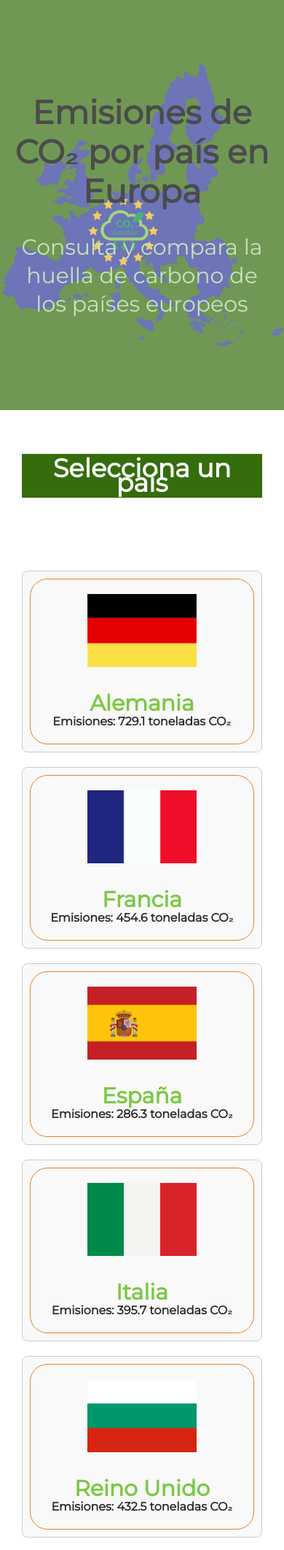
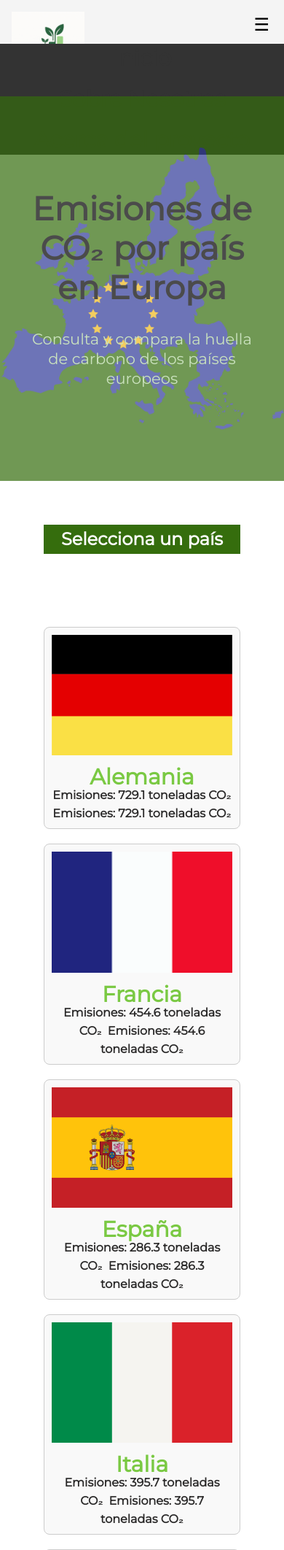
Before and after one commit to alusilcof5/eu_emisions, a Flask app: page / in a window 390 px wide. Shown: the top 2124 px of the page at 73% size. Run offline with Flask 3, Linux system fonts and the light colour scheme.

Commit message:
feature:adding about us and project

```diff
--- a/main.py
+++ b/main.py
@@ -3,7 +3,7 @@ from flask import Flask, render_template
 
 app = Flask(__name__)
 
-# Ruta principal que muestra las emisiones de CO2 por país
+# Ruta principal - vista general de todos los países
 @app.route('/')
 def index():
     with open('static/json/emisiones_co2.json', 'r') as f:
@@ -11,13 +11,24 @@ def index():
 
     return render_template('index.html', countries=countries)
 
+# Ruta "About Us" - información del equipo
+@app.route('/about')
+def about():
+    # No necesitamos leer el JSON aquí, porque no mostramos países
+    return render_template('about.html')
+
+@app.route('/project')
+def project():
+    # No necesitamos leer el JSON aquí, porque no mostramos países
+    return render_template('project.html')
+
+# Ruta para ver detalles de un país
 @app.route('/country/<country_code>')
 def country_details(country_code):
-    # Cargar los datos de emisiones de CO2 desde el archivo JSON
     with open('static/json/emisiones_co2.json', 'r') as f:
         countries = json.load(f)
 
-    # Buscar el país por su código
+    # Buscar el país por su código (por ejemplo: 'es', 'fr', etc.)
     country = next((c for c in countries if c['code'] == country_code), None)
 
     if country is None:
@@ -25,6 +36,5 @@ def country_details(country_code):
 
     return render_template('country_details.html', country=country)
 
-
 if __name__ == '__main__':
     app.run(debug=True)
--- a/static/css/style.css
+++ b/static/css/style.css
@@ -7,7 +7,6 @@ body {
     font-size: 30px;
     line-height: 20px;
     background-color: #fff;
-
 }
 
 h1, h2, p {
@@ -15,11 +14,7 @@ h1, h2, p {
     word-break: break-word;
     overflow-wrap: break-word;
     hyphens: auto;
-
-
 }
-
-
 
 h2 {
     font-size: 150px;
@@ -33,7 +28,6 @@ h3 {
     padding: 10px;
 }
 
-
 .paragraph {
     color: #b4d6a3;
     opacity: 1;
@@ -43,7 +37,6 @@ h3 {
 h1 {
     font-size: 2em;
     line-height: 1.2;
-
 }
 
 ul {
@@ -75,6 +68,11 @@ ul {
     text-align: right;
 }
 
+.favicon img {
+    height: 50px;
+
+}
+
 main {
     padding: 0 30px 100px;
 }
@@ -82,50 +80,16 @@ main {
 .main__title {
     text-align: center;
     margin-bottom: 100px;
-    color: #fff
-
+    color: #fff;
 }
 
-.list {
-    display: flex;
-    justify-content: space-around;
+a {
+    text-decoration: none; /* 🔥 Esto elimina subrayado globalmente */
 }
 
-.list__item a {
+a:visited {
     text-decoration: none;
-    display: flex;
-    flex-direction: column;
-    align-items: center;
     color: inherit;
-    gap: 20px;
-    padding: 20px;
-    border-radius: 24px;
-    border: 1px solid #EB8028;
-    transition: 0.2s;
-}
-.item__img {
-    object-fit: contain;
-    width: 150px;
-}
-
-.list__item a:hover {
-    box-shadow: 1px 1px 4px 4px #7ac943;
-}
-
-.main__rez {
-    display: flex;
-    flex-direction: column;
-    gap: 20px;
-    align-items: center;
-}
-
-.rez__img {
-    object-fit: contain;
-    width: 300px;
-}
-
-.main__title--margin {
-    margin-bottom: 50px;
 }
 
 .list {
@@ -134,9 +98,7 @@ main {
     gap: 20px;
     list-style-type: none;
     padding: 0;
-
 }
-
 
 .list__item {
     border: 1px solid #ccc;
@@ -144,12 +106,12 @@ main {
     border-radius: 8px;
     text-align: center;
     background-color: #f9f9f9;
-
 }
 
 .card__content {
     margin-top: 10px;
     justify-content: center;
+    text-decoration: none;
 }
 
 .item__img {
@@ -162,12 +124,14 @@ main {
     font-weight: bold;
     display: block;
     color: #7ac943;
+    text-decoration: none;
 }
 
 .country__co2 {
     color: #2b2a2a;
     font-size: medium;
     font-weight: bold;
+    text-decoration: none;
 }
 
 .footer {
@@ -192,7 +156,7 @@ main {
     margin-bottom: 20px;
 }
 
-.team__list {
+.legal {
     display: flex;
     flex-wrap: wrap;
     justify-content: center;
@@ -201,11 +165,11 @@ main {
     margin: 0;
 }
 
-.team__list li {
+.legal li {
     list-style: none;
 }
 
-.team__list a {
+.legal a {
     display: inline-block;
     color: white;
     font-size: 1rem;
@@ -221,6 +185,89 @@ main {
     background-color: white;
     color: #7ac943;
 }
+
+/* Navbar Styles (Responsive) */
+.navbar {
+    display: flex;
+    justify-content: space-between;
+    align-items: center;
+    padding: 1rem;
+    background-color: #f4f4f4; /* Cambia según tu diseño */
+}
+
+.navbar__left {
+    display: flex;
+    align-items: center;
+    gap: 1rem;
+}
+
+.nav-links {
+    display: flex;
+    list-style: none;
+    padding: 0;
+    margin: 0;
+    gap: 1rem;
+}
+
+.nav-links a {
+    text-decoration: none;
+    color: #333;
+    font-weight: bold;
+}
+
+.favicon {
+    height: 100px; /* Ajusta según tu logo */
+}
+
+
+.navbar a:hover {
+    background-color: #555;
+    color: white;
+}
+
+/* Hamburger Menu */
+.menu-toggle {
+    display: none; /* Hide by default on larger screens */
+    cursor: pointer;
+    padding: 10px;
+    background-color: transparent;
+    border: none;
+    font-size: 24px;
+}
+
+/* Responsive Navbar */
+@media (max-width: 768px) {
+        nav ul {
+            display: none;
+            flex-direction: column;
+            position: absolute;
+            top: 60px;
+            left: 0;
+            width: 100%;
+            background-color: #333;
+            text-align: center;
+        }
+
+        nav li {
+            margin: 10px 0;
+        }
+
+        nav a {
+            color: white;
+        }
+
+        .menu-toggle {
+            display: block;
+            position: absolute;
+            top: 10px;
+            right: 10px;
+        }
+
+        nav.active ul {
+            display: flex;
+        }
+    }
+
 
 @media (max-width: 768px) {
     .header {
@@ -248,13 +295,13 @@ main {
         font-size: 1.2rem;
     }
 
-    .team__list {
+    .legan {
         flex-direction: column;
         align-items: center;
         gap: 10px;
     }
 
-    .team__list a {
+    .legal a {
         font-size: 0.95rem;
         padding: 10px 20px;
         width: 100%;
@@ -272,10 +319,6 @@ main {
         opacity: 0;
     }
 
-        h2 {
-            font-size: 1em;
-            text-align: center;
-
     p {
         font-size: 0.7em;
         text-align: center;
@@ -288,8 +331,5 @@ main {
 
     .main__title {
         font-size: x-large;
-
-        }
-
     }
 }
--- /dev/null
+++ b/static/script.js
@@ -0,0 +1,6 @@
+const menuToggle = document.querySelector('.menu-toggle');
+        const nav = document.querySelector('nav');
+
+        menuToggle.addEventListener('click', () => {
+            nav.classList.toggle('active');
+        });
--- a/templates/index.html
+++ b/templates/index.html
@@ -1,22 +1,8 @@
-<!doctype html>
-<html lang="es">
-<head>
-  <meta charset="UTF-8">
-  <meta
-    name="viewport"
-    content="width=device-width, user-scalable=no, initial-scale=1.0, maximum-scale=1.0, minimum-scale=1.0"
-  >
-  <meta http-equiv="X-UA-Compatible" content="ie=edge">
-  <link rel="stylesheet" href="../static/css/style.css">
-  <title>Emisiones de CO₂ por país en Europa</title>
-</head>
-<body>
-  <header class="header">
-    <div class="header__text">
-      <h1>Emisiones de CO₂ por país en Europa</h2>
-      <p class="paragraph">Consulta y compara la huella de carbono de los países europeos</p>
-    </div>
-  </header>
+{% extends "layout.html" %}
+
+{% block title %}About Us{% endblock %}
+
+{% block content %}
 <main>
   <h3 class="main__title">Selecciona un país</h3>
   <ul class="list">
@@ -24,10 +10,11 @@
     <li class="list__item">
       <a href="/country/{{ country.code }}">
         <img class="item__img" src="{{ url_for('static', filename='img/' + country.flag) }}" alt="{{ country.name }}">
+        <br>
         <div class="card__content">
+          <span class="country__name">{{ country['name'] }}</span>
+<span class="country__co2">Emisiones: {{ country['emissions'] }} toneladas CO₂</span>
 
-            <!-- Aquí va el nombre del país debajo de la bandera -->
-            <span class="country__name">{{ country.name }}</span>
           <span class="country__co2">Emisiones: {{ country.emissions }} toneladas CO₂</span>
         </div>
       </a>
@@ -35,18 +22,4 @@
     {% endfor %}
   </ul>
 </main>
-  <footer class="footer">
-    <div class="footer__team">
-      <p>Equipo de desarrollo:</p>
-      <ul class="team__list">
-        <li><a href="https://www.linkedin.com/in/ana-lucia-silva-cordoba/" target="_blank">Ana Lucía Silva Córdoba</a></li>
-        <li><a href="https://www.linkedin.com/in/" target="_blank">Mercedes Sánchez</a></li>
-        <li><a href="https://www.linkedin.com/in/gerard-alarc%C3%B3n-montserrat-a0845735/" target="_blank">Gerard Alarcón Montserrat</a></li>
-        <li><a href="https://www.linkedin.com/in/" target="_blank">Carina Jimenez</a></li>
-      </ul>
-    </div>
-  </footer>
-</body>
-</html>
-</body>
-</html>
+{% endblock %}
--- /dev/null
+++ b/templates/layout.html
@@ -0,0 +1,56 @@
+<!DOCTYPE html>
+<html lang="es">
+<head>
+    <meta charset="UTF-8">
+    <meta name="viewport" content="width=device-width, initial-scale=1.0">
+    <title>{% block title %}EU Emissions{% endblock %}</title>
+    <link rel="stylesheet" href="{{ url_for('static', filename='css/style.css') }}">
+    <link rel="stylesheet" href="{{ url_for('static', filename='css/country-details.css') }}">
+    <link rel="stylesheet" href="{{ url_for('static', filename='css/about.css') }}">
+    <link rel="stylesheet" href="{{ url_for('static', filename='css/project.css') }}">
+    <link rel="icon" href="{{ url_for('static', filename='img/favicon.png') }}" type="image/png">
+
+
+
+
+</head>
+<body>
+
+
+    <nav class="navbar">
+        <div class="navbar__right">
+            <img src="{{ url_for('static', filename='img/favicon.png') }}" alt="Logo" class="favicon" />
+        </div>
+
+        <div class="navbar__left">
+            <button class="menu-toggle">☰</button>
+            <ul class="nav-links">
+                <li><a href="{{ url_for('index') }}">Inicio</a></li>
+                <li><a href="{{ url_for('about') }}">Sobre Nosotros</a></li>
+                <li><a href="{{ url_for('project') }}">Acerca del proyecto</a></li>
+            </ul>
+        </div>
+
+    </nav>
+    <header class="header">
+        <!-- LOGO A LA DERECHA -->
+        <div class="header__text">
+            <h1>Emisiones de CO₂ por país en Europa</h1>
+            <p class="paragraph">Consulta y compara la huella de carbono de los países europeos</p>
+        </div>
+    </header>
+    <main>
+        {% block content %}{% endblock %}
+    </main>
+
+    <footer class="footer">
+        <div class="footer__team">
+            <ul class="legal">
+                <li><a href="#">Política de Privacidad</a></li>
+                <li><a href="#">Términos y Condiciones</a></li>
+                            </ul>
+        </div>
+    </footer>
+    <script src="./script.js"></script>
+</body>
+</html>
```
Also changed, not shown: static/css/about.css (added, +165 -0 lines), static/css/project.css (added, +54 -0 lines), templates/about.html (added, +47 -0 lines), templates/project.html (added, +63 -0 lines), static/img/back.png, static/img/favicon.png (added). Lines whose indentation alone changed are shown as unchanged.
